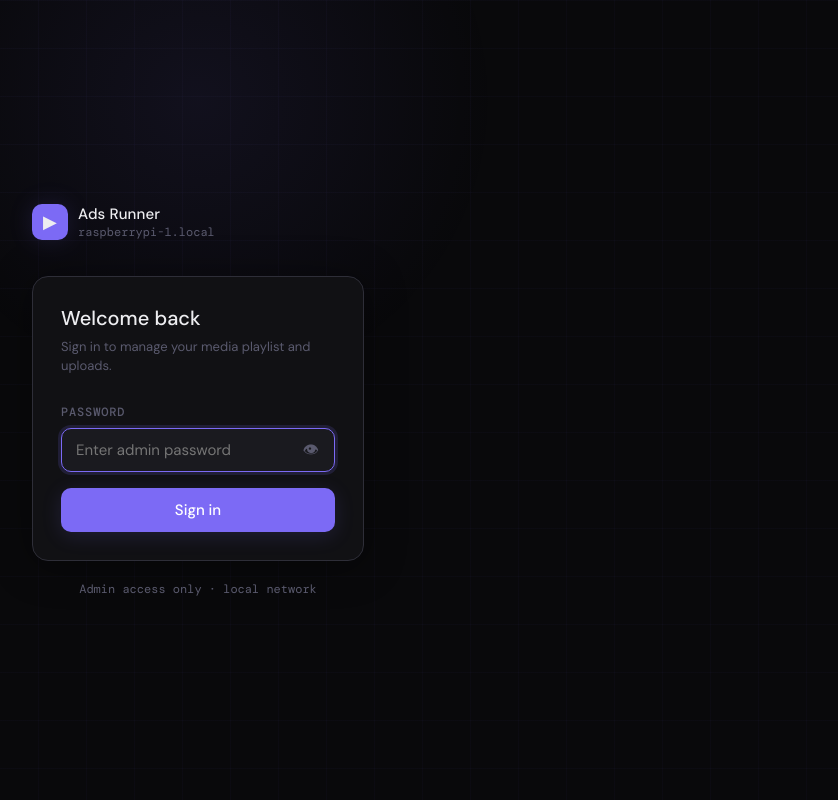
After one commit to nickbelo/ads-runner, a Flask app: page /login in a window 1280 px wide. The commit adds this page. Shown: the whole page, without its empty margins (442-1280 px from the left). Run offline with Flask 3, Linux system fonts and the light colour scheme; parts of the project's set-up code (start-up, migrations or seed data) failed here and were passed over.

Commit message:
Enable authentication feature on Admin Panel:
Add template/login.html
Add setup_auth.py
Update upload_app.py
Update template/admin.html
Update requirements.txt

```diff
--- a/requirements.txt
+++ b/requirements.txt
@@ -2,3 +2,4 @@ flask==3.0.3
 flask-cors==4.0.0
 gunicorn==22.0.0
 werkzeug==3.0.3
+bcrypt==4.1.3
--- /dev/null
+++ b/templates/login.html
@@ -0,0 +1,378 @@
+<!DOCTYPE html>
+<html lang="en">
+<head>
+<meta charset="UTF-8">
+<meta name="viewport" content="width=device-width, initial-scale=1">
+<title>Ads Runner — Login</title>
+<link rel="preconnect" href="https://fonts.googleapis.com">
+<link href="https://fonts.googleapis.com/css2?family=DM+Mono:wght@400;500&family=DM+Sans:wght@300;400;500&display=swap" rel="stylesheet">
+<style>
+  :root {
+    --bg: #09090b;
+    --surface: #111114;
+    --surface2: #1a1a1f;
+    --border: #222228;
+    --border2: #2e2e38;
+    --text: #ededf0;
+    --muted: #5a5a6e;
+    --accent: #7c6af5;
+    --accent-glow: rgba(124, 106, 245, 0.15);
+    --red: #f87171;
+    --red-dim: rgba(248, 113, 113, 0.1);
+  }
+
+  *, *::before, *::after { box-sizing: border-box; margin: 0; padding: 0; }
+
+  body {
+    background: var(--bg);
+    color: var(--text);
+    font-family: 'DM Sans', sans-serif;
+    min-height: 100vh;
+    display: flex;
+    align-items: center;
+    justify-content: center;
+    position: relative;
+    overflow: hidden;
+  }
+
+  /* Subtle grid background */
+  body::before {
+    content: '';
+    position: fixed;
+    inset: 0;
+    background-image:
+      linear-gradient(rgba(124,106,245,0.03) 1px, transparent 1px),
+      linear-gradient(90deg, rgba(124,106,245,0.03) 1px, transparent 1px);
+    background-size: 48px 48px;
+    pointer-events: none;
+  }
+
+  /* Glow orb */
+  body::after {
+    content: '';
+    position: fixed;
+    top: -200px;
+    left: 50%;
+    transform: translateX(-50%);
+    width: 600px;
+    height: 600px;
+    background: radial-gradient(circle, rgba(124,106,245,0.08) 0%, transparent 70%);
+    pointer-events: none;
+  }
+
+  .login-wrap {
+    width: 100%;
+    max-width: 380px;
+    padding: 24px;
+    position: relative;
+    z-index: 1;
+    animation: rise 0.4s cubic-bezier(0.16, 1, 0.3, 1) both;
+  }
+
+  @keyframes rise {
+    from { opacity: 0; transform: translateY(16px); }
+    to   { opacity: 1; transform: translateY(0); }
+  }
+
+  /* Logo mark */
+  .logo-mark {
+    display: flex;
+    align-items: center;
+    gap: 10px;
+    margin-bottom: 36px;
+  }
+
+  .logo-icon {
+    width: 36px;
+    height: 36px;
+    background: var(--accent);
+    border-radius: 10px;
+    display: flex;
+    align-items: center;
+    justify-content: center;
+    font-size: 18px;
+    box-shadow: 0 0 24px var(--accent-glow);
+  }
+
+  .logo-text {
+    font-size: 15px;
+    font-weight: 500;
+    letter-spacing: 0.01em;
+    color: var(--text);
+  }
+
+  .logo-sub {
+    font-size: 12px;
+    color: var(--muted);
+    font-family: 'DM Mono', monospace;
+  }
+
+  /* Card */
+  .card {
+    background: var(--surface);
+    border: 1px solid var(--border2);
+    border-radius: 16px;
+    padding: 28px;
+    box-shadow: 0 4px 40px rgba(0,0,0,0.4);
+  }
+
+  .card h1 {
+    font-size: 20px;
+    font-weight: 500;
+    margin-bottom: 6px;
+    color: var(--text);
+  }
+
+  .card p {
+    font-size: 13px;
+    color: var(--muted);
+    margin-bottom: 28px;
+    line-height: 1.5;
+  }
+
+  /* Form */
+  .field {
+    margin-bottom: 16px;
+  }
+
+  .field label {
+    display: block;
+    font-size: 12px;
+    font-weight: 500;
+    color: var(--muted);
+    text-transform: uppercase;
+    letter-spacing: 0.07em;
+    margin-bottom: 8px;
+    font-family: 'DM Mono', monospace;
+  }
+
+  .input-wrap {
+    position: relative;
+  }
+
+  .field input {
+    width: 100%;
+    background: var(--surface2);
+    border: 1px solid var(--border2);
+    border-radius: 10px;
+    padding: 11px 44px 11px 14px;
+    color: var(--text);
+    font-family: 'DM Sans', sans-serif;
+    font-size: 15px;
+    outline: none;
+    transition: border-color 0.2s, box-shadow 0.2s;
+  }
+
+  .field input:focus {
+    border-color: var(--accent);
+    box-shadow: 0 0 0 3px var(--accent-glow);
+  }
+
+  /* Show/hide password toggle */
+  .toggle-pw {
+    position: absolute;
+    right: 12px;
+    top: 50%;
+    transform: translateY(-50%);
+    background: none;
+    border: none;
+    cursor: pointer;
+    color: var(--muted);
+    font-size: 16px;
+    padding: 4px;
+    line-height: 1;
+    transition: color 0.15s;
+  }
+
+  .toggle-pw:hover { color: var(--text); }
+
+  /* Error message */
+  #error-msg {
+    display: none;
+    background: var(--red-dim);
+    border: 1px solid rgba(248, 113, 113, 0.2);
+    border-radius: 8px;
+    padding: 10px 14px;
+    font-size: 13px;
+    color: var(--red);
+    margin-bottom: 16px;
+    animation: shake 0.3s ease;
+  }
+
+  @keyframes shake {
+    0%,100% { transform: translateX(0); }
+    25%      { transform: translateX(-6px); }
+    75%      { transform: translateX(6px); }
+  }
+
+  #error-msg.show { display: block; }
+
+  /* Submit button */
+  .btn-login {
+    width: 100%;
+    background: var(--accent);
+    color: #fff;
+    border: none;
+    border-radius: 10px;
+    padding: 12px;
+    font-family: 'DM Sans', sans-serif;
+    font-size: 15px;
+    font-weight: 500;
+    cursor: pointer;
+    transition: opacity 0.15s, transform 0.1s, box-shadow 0.2s;
+    box-shadow: 0 4px 20px var(--accent-glow);
+    display: flex;
+    align-items: center;
+    justify-content: center;
+    gap: 8px;
+    margin-top: 8px;
+  }
+
+  .btn-login:hover:not(:disabled) {
+    opacity: 0.9;
+    box-shadow: 0 4px 28px rgba(124,106,245,0.35);
+  }
+
+  .btn-login:active:not(:disabled) { transform: scale(0.98); }
+
+  .btn-login:disabled {
+    opacity: 0.6;
+    cursor: not-allowed;
+  }
+
+  /* Spinner inside button */
+  .btn-spinner {
+    width: 15px;
+    height: 15px;
+    border: 2px solid rgba(255,255,255,0.3);
+    border-top-color: #fff;
+    border-radius: 50%;
+    animation: spin 0.6s linear infinite;
+    display: none;
+  }
+
+  @keyframes spin { to { transform: rotate(360deg); } }
+
+  .btn-login.loading .btn-label { display: none; }
+  .btn-login.loading .btn-spinner { display: block; }
+
+  /* Footer note */
+  .footer-note {
+    text-align: center;
+    margin-top: 20px;
+    font-size: 12px;
+    color: var(--muted);
+    font-family: 'DM Mono', monospace;
+  }
+</style>
+</head>
+<body>
+
+<div class="login-wrap">
+
+  <div class="logo-mark">
+    <div class="logo-icon">▶</div>
+    <div>
+      <div class="logo-text">Ads Runner</div>
+      <div class="logo-sub">raspberrypi-1.local</div>
+    </div>
+  </div>
+
+  <div class="card">
+    <h1>Welcome back</h1>
+    <p>Sign in to manage your media playlist and uploads.</p>
+
+    <div id="error-msg"></div>
+
+    <div class="field">
+      <label>Password</label>
+      <div class="input-wrap">
+        <input
+          type="password"
+          id="password"
+          placeholder="Enter admin password"
+          autocomplete="current-password"
+          autofocus
+        >
+        <button class="toggle-pw" type="button" onclick="togglePassword()" title="Show/hide password">
+          <span id="pw-eye">👁</span>
+        </button>
+      </div>
+    </div>
+
+    <button class="btn-login" id="login-btn" onclick="doLogin()">
+      <span class="btn-label">Sign in</span>
+      <span class="btn-spinner"></span>
+    </button>
+  </div>
+
+  <div class="footer-note">Admin access only · local network</div>
+
+</div>
+
+<script>
+  const passwordInput = document.getElementById('password');
+  const loginBtn = document.getElementById('login-btn');
+  const errorMsg = document.getElementById('error-msg');
+
+  // Allow Enter key to submit
+  passwordInput.addEventListener('keydown', e => {
+    if (e.key === 'Enter') doLogin();
+  });
+
+  function togglePassword() {
+    const isHidden = passwordInput.type === 'password';
+    passwordInput.type = isHidden ? 'text' : 'password';
+    document.getElementById('pw-eye').textContent = isHidden ? '🙈' : '👁';
+  }
+
+  function showError(msg) {
+    errorMsg.textContent = msg;
+    errorMsg.classList.remove('show');
+    // Force reflow to restart animation
+    void errorMsg.offsetWidth;
+    errorMsg.classList.add('show');
+  }
+
+  async function doLogin() {
+    const password = passwordInput.value;
+    if (!password) {
+      showError('Please enter your password.');
+      passwordInput.focus();
+      return;
+    }
+
+    loginBtn.classList.add('loading');
+    loginBtn.disabled = true;
+    errorMsg.classList.remove('show');
+
+    try {
+      const res = await fetch('/login', {
+        method: 'POST',
+        headers: { 'Content-Type': 'application/json' },
+        body: JSON.stringify({ password })
+      });
+
+      const data = await res.json();
+
+      if (res.ok && data.ok) {
+        // Small success pause before redirect for UX feel
+        loginBtn.style.background = '#4ade80';
+        await new Promise(r => setTimeout(r, 400));
+        window.location.href = '/';
+      } else {
+        showError(data.error || 'Login failed. Please try again.');
+        passwordInput.value = '';
+        passwordInput.focus();
+      }
+    } catch (err) {
+      showError('Could not reach the server. Check your connection.');
+    } finally {
+      loginBtn.classList.remove('loading');
+      loginBtn.disabled = false;
+      loginBtn.style.background = '';
+    }
+  }
+</script>
+</body>
+</html>
```
Also changed, not shown: setup_auth.py (added, +72 -0 lines), templates/admin.html (+17 -0 lines), upload_app.py (+92 -16 lines).
